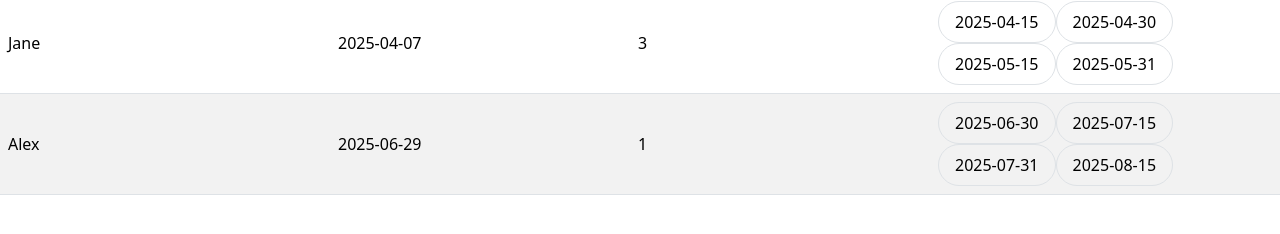
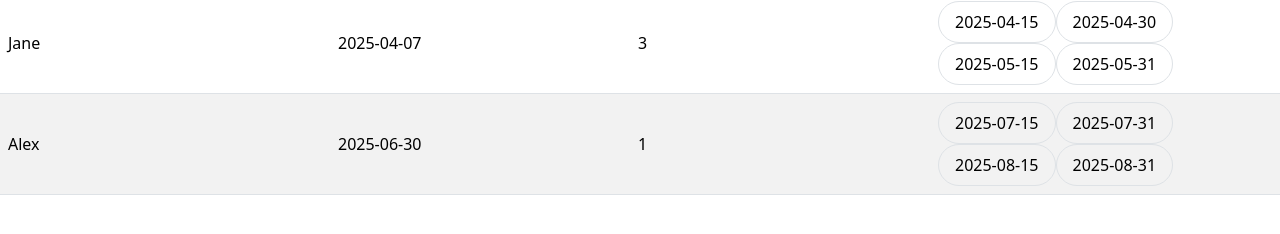
Before and after one commit to kbs291/PO-IMS, a Vue app: page / in a window 1280 px wide. Shown: the part 560-794 px from the top of the page. Built offline with nearby package versions, Linux system fonts and the light colour scheme; the HTML template or start-up script is replaced by a standard one.

Commit message:
Refactored generateDueDates function

```diff
--- a/src/stores/sales.js
+++ b/src/stores/sales.js
@@ -6,7 +6,12 @@ export const useSalesStore = defineStore('sales', () => {
 
   function generateDueDates(purchaseDate) {
     const date = ref(new Date(purchaseDate));
-    const lastDate = ref(new Date(date.value.getFullYear(), date.value.getMonth() + 1, 0))
+
+    const day = date.value.getDate();
+    const year = date.value.getFullYear();
+    const month = date.value.getMonth();
+    const lastDay = ref(new Date(year, month + 1, 0).getDate())
+
     const dueDates = reactive({
       first: '',
       second: '',
@@ -14,21 +19,21 @@ export const useSalesStore = defineStore('sales', () => {
       fourth: '',
     });
 
-    if (date.value.getDate() < 15) {
-      dueDates.first = new Date(date.value.getFullYear(), date.value.getMonth(), 15);
-      dueDates.second = new Date(date.value.getFullYear(), date.value.getMonth() + 1, 0);
-      dueDates.third = new Date(date.value.getFullYear(), date.value.getMonth() + 1, 15);
-      dueDates.fourth = new Date(date.value.getFullYear(), date.value.getMonth() + 2, 0);
-    } else if (date.value.getDate() === lastDate.value.getDate()) {
-      dueDates.first = new Date(date.value.getFullYear(), date.value.getMonth() + 1, 15);
-      dueDates.second = new Date(date.value.getFullYear(), date.value.getMonth() + 2, 0);
-      dueDates.third = new Date(date.value.getFullYear(), date.value.getMonth() + 2, 15);
-      dueDates.fourth = new Date(date.value.getFullYear(), date.value.getMonth() + 3, 0);
+    if (day < 15) {
+      dueDates.first = new Date(year, month, 15);
+      dueDates.second = new Date(year, month + 1, 0);
+      dueDates.third = new Date(year, month + 1, 15);
+      dueDates.fourth = new Date(year, month + 2, 0);
+    } else if (day === lastDay.value) {
+      dueDates.first = new Date(year, month + 1, 15);
+      dueDates.second = new Date(year, month + 2, 0);
+      dueDates.third = new Date(year, month + 2, 15);
+      dueDates.fourth = new Date(year, month + 3, 0);
     } else {
-      dueDates.first = new Date(date.value.getFullYear(), date.value.getMonth() + 1, 0);
-      dueDates.second = new Date(date.value.getFullYear(), date.value.getMonth() + 1, 15);
-      dueDates.third = new Date(date.value.getFullYear(), date.value.getMonth() + 2, 0);
-      dueDates.fourth = new Date(date.value.getFullYear(), date.value.getMonth() + 2, 15);
+      dueDates.first = new Date(year, month + 1, 0);
+      dueDates.second = new Date(year, month + 1, 15);
+      dueDates.third = new Date(year, month + 2, 0);
+      dueDates.fourth = new Date(year, month + 2, 15);
     }
 
     return dueDates;
--- a/src/views/HomeView.vue
+++ b/src/views/HomeView.vue
@@ -6,6 +6,7 @@ import AddSalesForm from '@/components/AddSalesForm.vue';
 import SalesTable from '@/components/SalesTable.vue';
 
 const salesStore = useSalesStore();
+
 // temporary sales data
 const salesTemp = reactive([
   {
@@ -22,14 +23,12 @@ const salesTemp = reactive([
   },
   {
     name: 'Alex',
-    date: getFormattedDate(new Date("2025-06-29")),
+    date: getFormattedDate(new Date("2025-06-30")),
     numberOfCards: 1,
-    dueDates: salesStore.generateDueDates(getFormattedDate(new Date("2025-06-29"))),
+    dueDates: salesStore.generateDueDates(getFormattedDate(new Date("2025-06-30"))),
   },
 ]);
-
 salesTemp.forEach((sale) => salesStore.addSales(sale));
-
 
 </script>
 
```
